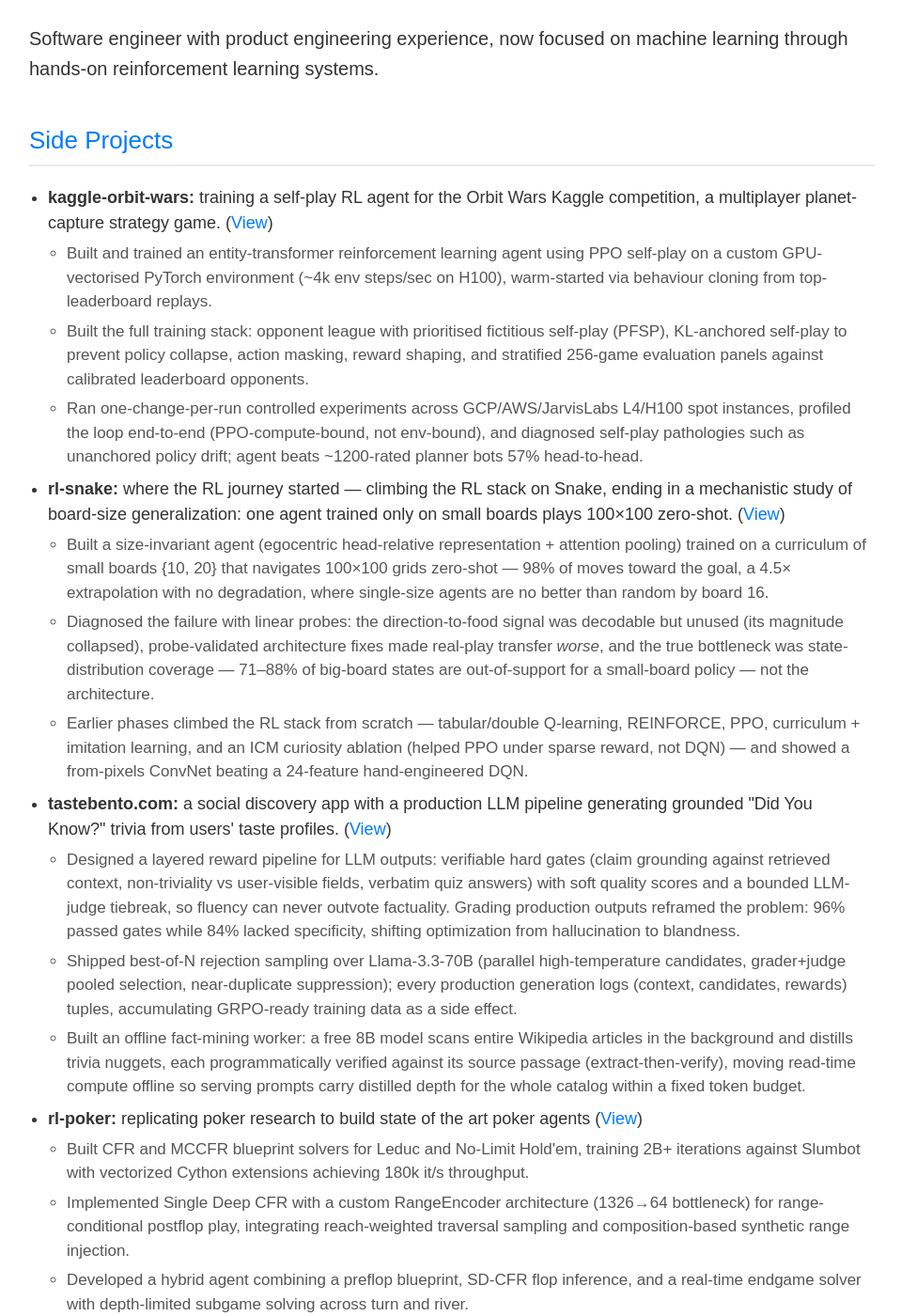
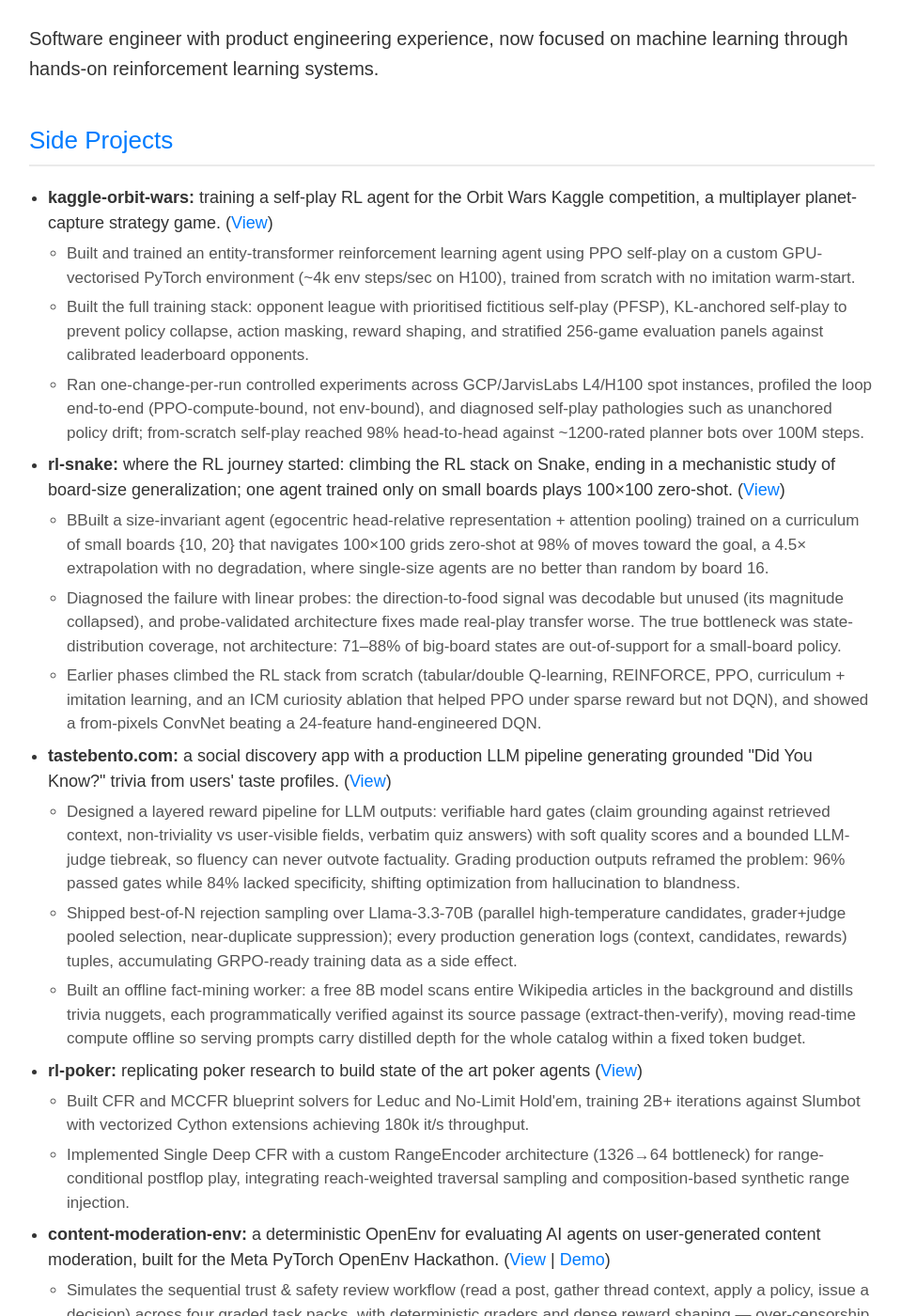
Before and after one commit to Saheb/saheb.github.com, a Jekyll site: the page cv.html, which Jekyll copies as it is, in a window 1280 px wide and 1400 px high, scrolled down 217 px. Shown: the whole window at 94% size, without its empty margins (159-1118 px from the left). Built offline with Jekyll 4.4.1, drawn with Linux system fonts in a browser that asks for light colours.

Commit message:
2 page cv

```diff
--- a/cv.html
+++ b/cv.html
@@ -263,7 +263,8 @@
         </div>
 
         <div class="resume-intro">
-            <p>Software engineer with product engineering experience, now focused on machine learning through hands-on reinforcement learning systems.</p>
+            <p>Software engineer with product engineering experience, now focused on machine learning through hands-on
+                reinforcement learning systems.</p>
         </div>
 
         <div class="resume-section">
@@ -271,43 +272,43 @@
             <ul class="resume-list">
                 <li><strong>kaggle-orbit-wars:</strong> training a self-play RL agent for the Orbit Wars Kaggle
                     competition, a multiplayer planet-capture strategy game. (<a
-                        href="https://github.com/Saheb/kaggle-orbit-wars"
-                        target="_blank"
+                        href="https://github.com/Saheb/kaggle-orbit-wars" target="_blank"
                         style="text-decoration: none; color: #007bff;">View</a>)
                     <ul style="margin-top: 6px; margin-bottom: 6px; padding-left: 20px; list-style-type: circle;">
-                        <li style="font-size: 17px; color: #555; margin-bottom: 6px;">Built and trained an entity-transformer reinforcement learning agent
+                        <li style="font-size: 17px; color: #555; margin-bottom: 6px;">Built and trained an
+                            entity-transformer reinforcement learning agent
                             using PPO self-play on a custom GPU-vectorised PyTorch environment (~4k env
-                            steps/sec on H100), warm-started via behaviour cloning from top-leaderboard replays.</li>
+                            steps/sec on H100), trained from scratch with no imitation warm-start.</li>
                         <li style="font-size: 17px; color: #555; margin-bottom: 6px;">Built the full training stack:
                             opponent league with prioritised fictitious self-play (PFSP), KL-anchored self-play to
                             prevent policy collapse, action masking, reward shaping, and stratified 256-game
                             evaluation panels against calibrated leaderboard opponents.</li>
-                        <li style="font-size: 17px; color: #555; margin-bottom: 6px;">Ran one-change-per-run
-                            controlled experiments across GCP/AWS/JarvisLabs L4/H100 spot instances, profiled the loop
-                            end-to-end
-                            (PPO-compute-bound, not env-bound), and diagnosed self-play pathologies such as
-                            unanchored policy drift; agent beats ~1200-rated planner bots 57% head-to-head.</li>
+                        <li style="font-size: 17px; color: #555; margin-bottom: 6px;">Ran one-change-per-run controlled
+                            experiments across GCP/JarvisLabs L4/H100 spot instances, profiled the loop end-to-end
+                            (PPO-compute-bound, not env-bound), and diagnosed self-play pathologies such as unanchored
+                            policy drift; from-scratch self-play reached 98% head-to-head against ~1200-rated planner
+                            bots over 100M steps.</li>
                     </ul>
                 </li>
-                <li><strong>rl-snake:</strong> where the RL journey started — climbing the RL stack on Snake,
-                    ending in a mechanistic study of board-size generalization: one agent trained only on small
+                <li><strong>rl-snake:</strong> where the RL journey started: climbing the RL stack on Snake,
+                    ending in a mechanistic study of board-size generalization; one agent trained only on small
                     boards plays 100×100 zero-shot. (<a href="https://saheb.github.io/rl-snake/"
                         style="text-decoration: none; color: #007bff;">View</a>)
                     <ul style="margin-top: 6px; margin-bottom: 6px; padding-left: 20px; list-style-type: circle;">
-                        <li style="font-size: 17px; color: #555; margin-bottom: 6px;">Built a size-invariant agent
+                        <li style="font-size: 17px; color: #555; margin-bottom: 6px;">BBuilt a size-invariant agent
                             (egocentric head-relative representation + attention pooling) trained on a curriculum of
-                            small boards {10, 20} that navigates 100×100 grids zero-shot — 98% of moves toward the
-                            goal, a 4.5× extrapolation with no degradation, where single-size agents are no better
-                            than random by board 16.</li>
-                        <li style="font-size: 17px; color: #555; margin-bottom: 6px;">Diagnosed the failure with
-                            linear probes: the direction-to-food signal was decodable but unused (its magnitude
-                            collapsed), probe-validated architecture fixes made real-play transfer <em>worse</em>,
-                            and the true bottleneck was state-distribution coverage — 71–88% of big-board states are
-                            out-of-support for a small-board policy — not the architecture.</li>
+                            small boards {10, 20} that navigates 100×100 grids zero-shot at 98% of moves toward the
+                            goal, a 4.5× extrapolation with no degradation, where single-size agents are no better than
+                            random by board 16.</li>
+                        <li style="font-size: 17px; color: #555; margin-bottom: 6px;">Diagnosed the failure with linear
+                            probes: the direction-to-food signal was decodable but unused (its magnitude collapsed), and
+                            probe-validated architecture fixes made real-play transfer worse. The true bottleneck was
+                            state-distribution coverage, not architecture: 71–88% of big-board states are out-of-support
+                            for a small-board policy.</li>
                         <li style="font-size: 17px; color: #555; margin-bottom: 6px;">Earlier phases climbed the RL
-                            stack from scratch — tabular/double Q-learning, REINFORCE, PPO, curriculum + imitation
-                            learning, and an ICM curiosity ablation (helped PPO under sparse reward, not DQN) — and
-                            showed a from-pixels ConvNet beating a 24-feature hand-engineered DQN.</li>
+                            stack from scratch (tabular/double Q-learning, REINFORCE, PPO, curriculum + imitation
+                            learning, and an ICM curiosity ablation that helped PPO under sparse reward but not DQN),
+                            and showed a from-pixels ConvNet beating a 24-feature hand-engineered DQN.</li>
                     </ul>
                 </li>
                 <li><strong>tastebento.com:</strong> a social discovery app with a production LLM pipeline
@@ -332,8 +333,7 @@
                     </ul>
                 </li>
                 <li><strong>rl-poker:</strong> replicating poker research to build state of the art poker agents (<a
-                        href="https://github.com/Saheb/rl-poker"
-                        target="_blank"
+                        href="https://github.com/Saheb/rl-poker" target="_blank"
                         style="text-decoration: none; color: #007bff;">View</a>)
                     <ul style="margin-top: 6px; margin-bottom: 6px; padding-left: 20px; list-style-type: circle;">
                         <li style="font-size: 17px; color: #555; margin-bottom: 6px;">Built CFR and MCCFR blueprint
@@ -343,15 +343,11 @@
                             custom RangeEncoder architecture (1326→64 bottleneck) for range-conditional postflop play,
                             integrating reach-weighted traversal sampling and composition-based synthetic range
                             injection.</li>
-                        <li style="font-size: 17px; color: #555; margin-bottom: 6px;">Developed a hybrid agent combining
-                            a preflop blueprint, SD-CFR flop inference, and a real-time endgame solver with
-                            depth-limited subgame solving across turn and river.</li>
                     </ul>
                 </li>
                 <li><strong>content-moderation-env:</strong> a deterministic OpenEnv for evaluating AI agents on
                     user-generated content moderation, built for the Meta PyTorch OpenEnv Hackathon. (<a
-                        href="https://github.com/Saheb/content-moderation-env"
-                        target="_blank"
+                        href="https://github.com/Saheb/content-moderation-env" target="_blank"
                         style="text-decoration: none; color: #007bff;">View</a> | <a
                         href="https://saheb-content-moderation-env.hf.space"
                         style="text-decoration: none; color: #007bff;">Demo</a>)
@@ -366,7 +362,8 @@
                             reward (−0.93 to +6.39), separating genuine policy reasoning from correct guessing;
                             live demo and benchmark hosted on Hugging Face Spaces.</li>
                     </ul>
-                </li>            </ul>
+                </li>
+            </ul>
         </div>
 
         <div class="resume-section">
@@ -378,7 +375,9 @@
                     <span class="job-date">Aug 2025 – Present</span>
                 </div>
                 <ul class="resume-list">
-                    <li>Spent a year building reinforcement learning systems from scratch and running end-to-end experiments across multiple environments to understand training dynamics, exploration, and generalization.</li>
+                    <li>Spent a year building reinforcement learning systems from scratch and running end-to-end
+                        experiments across multiple environments to understand training dynamics, exploration, and
+                        generalization.</li>
                 </ul>
             </div>
 
```
